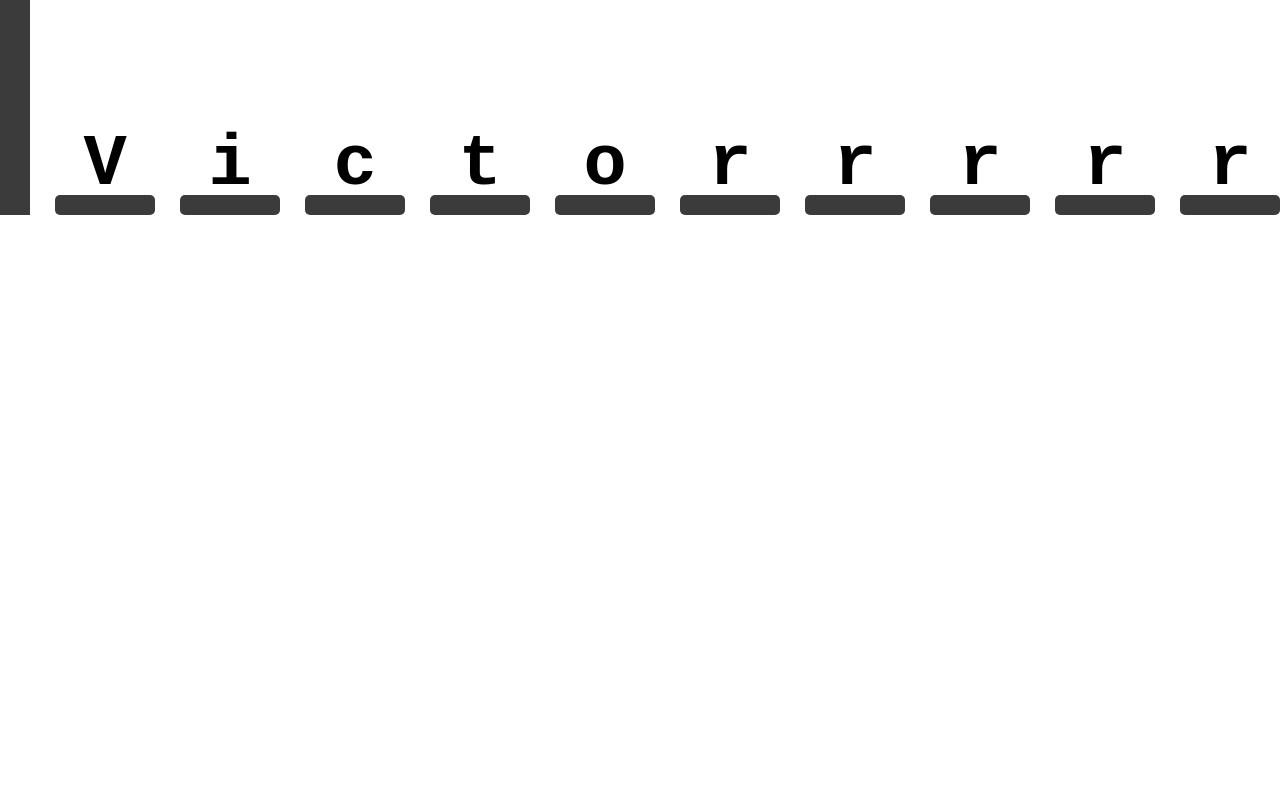
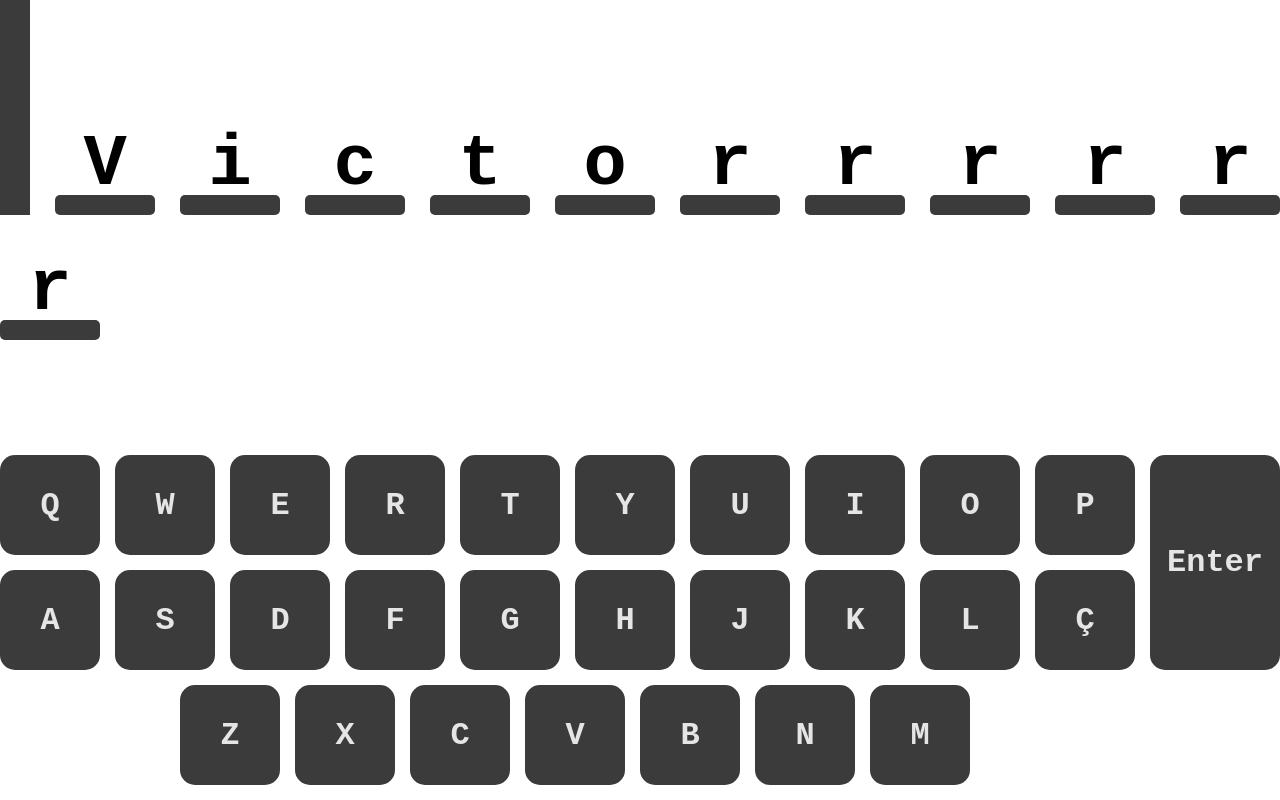
Before and after one commit to zYumoto/HangMan---Games, a plain HTML site: page index.html in a window 1280 px wide. Shown: the part 406-1206 px from the top of the page. Before the commit the page ends 800 px from the top, so only its background shows below. Drawn offline with Linux system fonts and the light colour scheme.

Commit message:
add: keyboard

```diff
--- a/index.html
+++ b/index.html
@@ -8,9 +8,10 @@
 </head>
 <body>
     <h1>Jogo da Forca</h1>
+    <!-- <div id="escolha"></div> -->
     <div class="content">
         <div class="Forca"></div>
-        <!-- <div class="word"> -->
+
             <div class="letra"><h2>V</h2></div>
             <div class="letra"><h2>i</h2></div>
             <div class="letra"><h2>c</h2></div>
@@ -21,8 +22,46 @@
             <div class="letra"><h2>r</h2></div>
             <div class="letra"><h2>r</h2></div>
             <div class="letra"><h2>r</h2></div>
+            <div class="letra"><h2>r</h2></div>
 
         </div>
-    <!-- </div> -->
+
+        <div class="tecladoM">
+            <div class="teclado">
+                <div class="tecla" id="Q">Q</div>
+                <div class="tecla" id="W">W</div>
+                <div class="tecla" id="E">E</div>
+                <div class="tecla" id="R">R</div>
+                <div class="tecla" id="T">T</div>
+                <div class="tecla" id="Y">Y</div>
+                <div class="tecla" id="U">U</div>
+                <div class="tecla" id="I">I</div>
+                <div class="tecla" id="O">O</div>
+                <div class="tecla" id="P">P</div>
+                <div class="tecla" id="A">A</div>
+                <div class="tecla" id="S">S</div>
+                <div class="tecla" id="D">D</div>
+                <div class="tecla" id="F">F</div>
+                <div class="tecla" id="G">G</div>
+                <div class="tecla" id="H">H</div>
+                <div class="tecla" id="J">J</div>
+                <div class="tecla" id="K">K</div>
+                <div class="tecla" id="L">L</div>
+                <div class="tecla" id="Ç">Ç</div>
+                <div class="blank"></div>
+                <div class="blank" id="blank2"></div>
+                <div class="tecla" id="Z">Z</div>
+                <div class="tecla" id="X">X</div>
+                <div class="tecla" id="C">C</div>
+                <div class="tecla" id="V">V</div>
+                <div class="tecla" id="B">B</div>
+                <div class="tecla" id="N">N</div>
+                <div class="tecla" id="M">M</div>
+            </div>
+            <div class="tecla" id="enter">Enter</div>
+        </div>
+
+        <script src="script.js"></script>
+
 </body>
 </html>
--- a/style.css
+++ b/style.css
@@ -80,3 +80,58 @@ h1{
     height: 70px;
     border-radius: 0 15px 15px 15px;
 }
+
+.teclado{
+    display: flex;
+    align-items: center;
+    gap: 15px;
+    font-size: 200%;
+    width: 1150px;
+    flex-wrap: wrap;
+}
+
+.tecla{
+    font-weight: 800;
+    border-radius: 15px;
+    background-color: #3b3b3b;
+    color: #e5e5e5;
+    width: 100px;
+    height: 100px;
+    display: flex;
+    align-items: center;
+    justify-content: center;
+    cursor: pointer;
+}
+
+.blank{
+    background-color:transparent;
+    width: 100px;
+    height: 100px;
+}
+
+.blank#blank2{
+    width: 50px;
+}
+
+.tecladoM{
+    display: flex;
+    margin-top:100px;
+    padding: 15px;
+
+}
+
+#enter{
+    width: 130px;
+    height: 215px;
+    font-size: 200%;
+}
+
+.tecla:hover{
+    transform:scale(1.02);
+    box-shadow: 1px 1px 3px 3px black;
+}
+
+/* #escolha{
+    height: 100px;
+    width: 200px;
+} */
```
